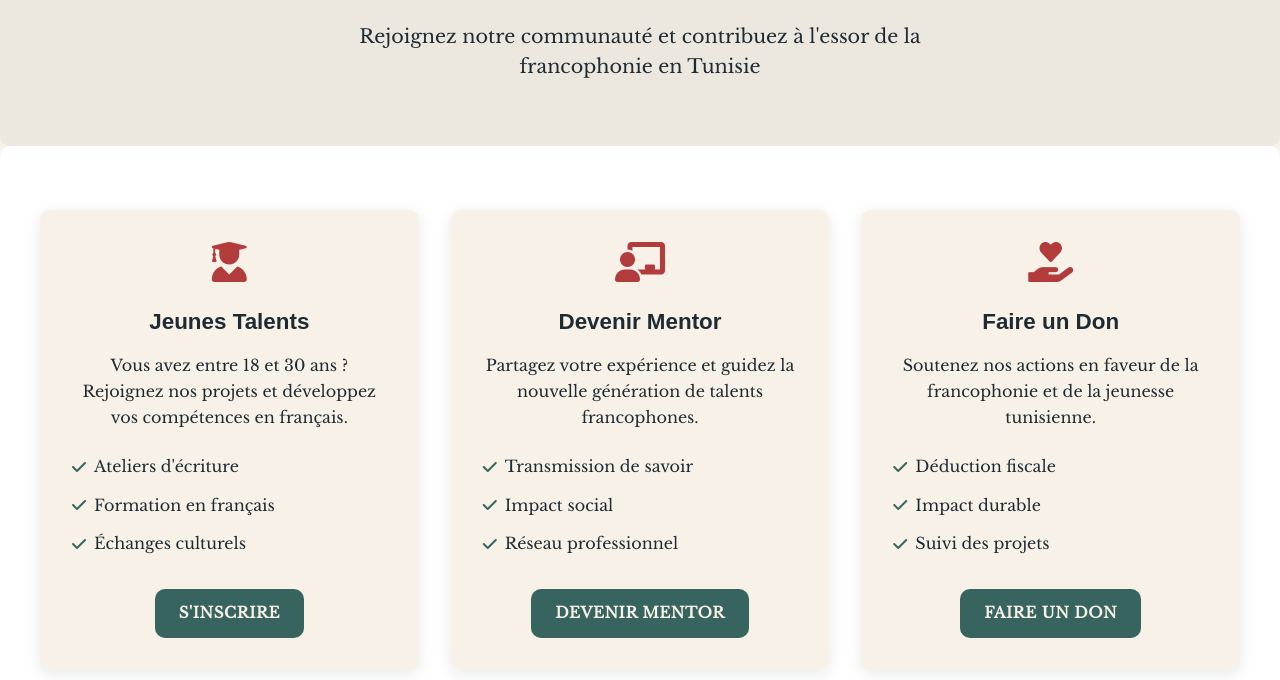
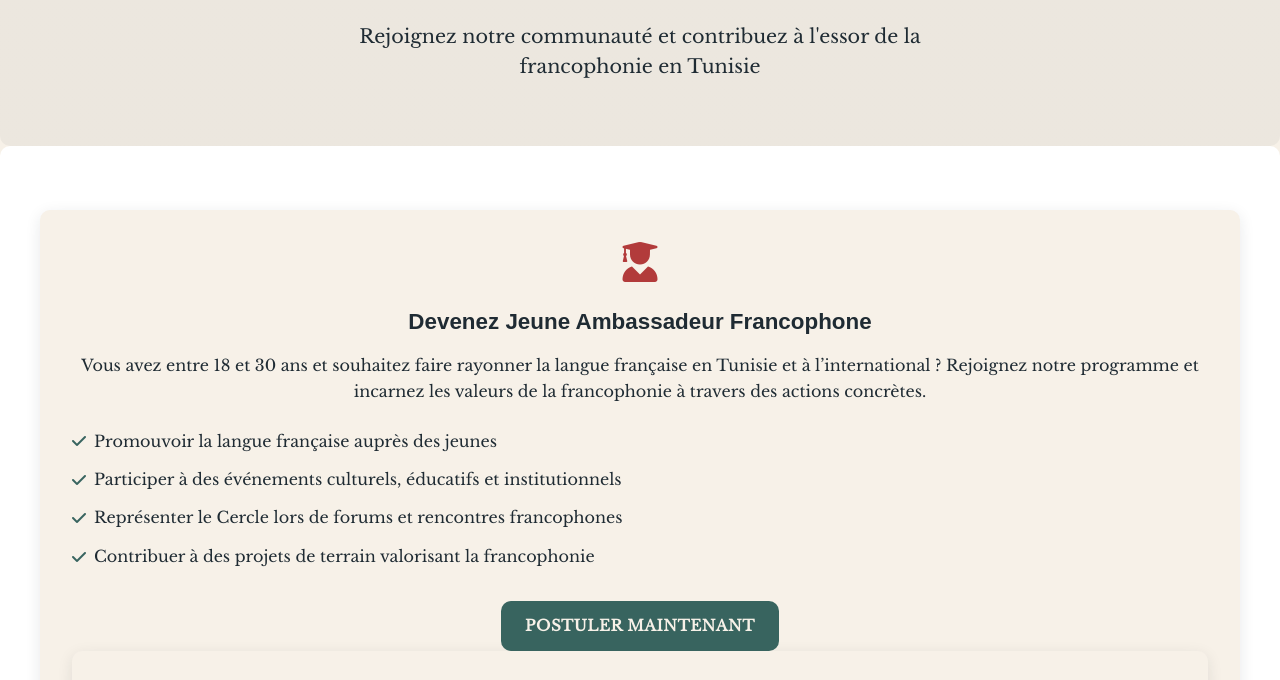
Before and after one commit to IsraaSkh/cercle-dar-el-kalem, a plain HTML site: page participer.html in a window 1280 px wide. Shown: the part 253-933 px from the top of the page. Drawn offline with nearby package versions, Linux system fonts and the light colour scheme.

Commit message:
Update participer.html

```diff
--- a/participer.html
+++ b/participer.html
@@ -45,15 +45,15 @@
       <div class="participation-grid">
         <div class="participation-card">
           <i class="fas fa-user-graduate"></i>
-          <h3>Jeunes Talents</h3>
-          <p>Vous avez entre 18 et 30 ans ? Rejoignez nos projets et développez vos compétences en français.</p>
-          <ul class="benefits-list">
-            <li><i class="fas fa-check"></i> Ateliers d'écriture</li>
-            <li><i class="fas fa-check"></i> Formation en français</li>
-            <li><i class="fas fa-check"></i> Échanges culturels</li>
-          </ul>
-          <a href="#inscription" class="cta-button">S'inscrire</a>
-        </div>
+  <h3>Devenez Jeune Ambassadeur Francophone</h3>
+<p>Vous avez entre 18 et 30 ans et souhaitez faire rayonner la langue française en Tunisie et à l’international ? Rejoignez notre programme et incarnez les valeurs de la francophonie à travers des actions concrètes.</p>
+<ul class="benefits-list">
+  <li><i class="fas fa-check"></i> Promouvoir la langue française auprès des jeunes</li>
+  <li><i class="fas fa-check"></i> Participer à des événements culturels, éducatifs et institutionnels</li>
+  <li><i class="fas fa-check"></i> Représenter le Cercle lors de forums et rencontres francophones</li>
+  <li><i class="fas fa-check"></i> Contribuer à des projets de terrain valorisant la francophonie</li>
+</ul>
+<a href="#inscription" class="cta-button">Postuler maintenant</a>
 
         <div class="participation-card">
           <i class="fas fa-chalkboard-teacher"></i>
```
